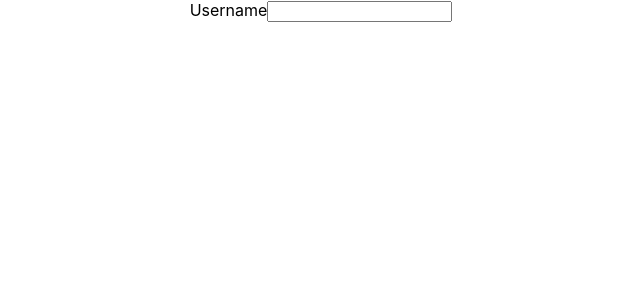
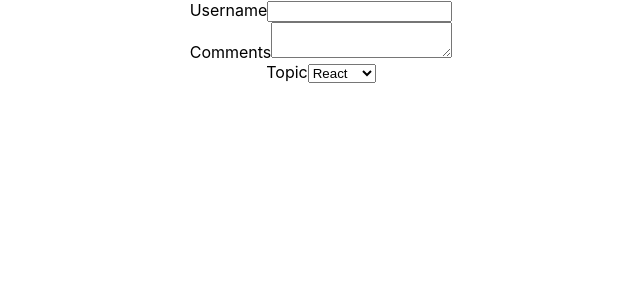
Before and after one commit to DavidPomarede/bonjour_terre2, a React (Create React App) app: page / in a window 1280 px wide. Shown: the top 300 px of the page, without its empty margins (319-959 px from the left). Built offline with nearby package versions, Linux system fonts and the light colour scheme.

Commit message:
pull-down

```diff
--- a/src/components/Form.js
+++ b/src/components/Form.js
@@ -7,16 +7,24 @@ class Form extends Component {
         super(props)
 
         this.state = {
-            username: ''
+            username: '',
+            comments: '',
+            topic: ''
         }
     }
 
-    handleUsernameChange = (event) => {
+    handleUsernameChange = event => {
 
         this.setState({
             username: event.target.value
             })
 
+    }
+
+    handleCOmmentsChange = event => {
+        this.setState({
+            comments: event.target.value
+        })
     }
 
     render() {
@@ -30,6 +38,21 @@ class Form extends Component {
                         onChange={this.handleUsernameChange}
                     />
                 </div>
+                <div>
+                    <label>Comments</label>
+                    <textarea
+                        value={this.state.comments}
+                        onChange={this.handleCommentsChange}>
+                    </textarea>
+                </div>
+                                <div>
+                    <label>Topic</label>
+                    <select>
+                        <option value='react'>React</option>
+                        <option value='angular'>Angular</option>
+                        <option value='vue'>Vue</option>
+                    </select>
+                </div>
             </form>
         )
     }
```
